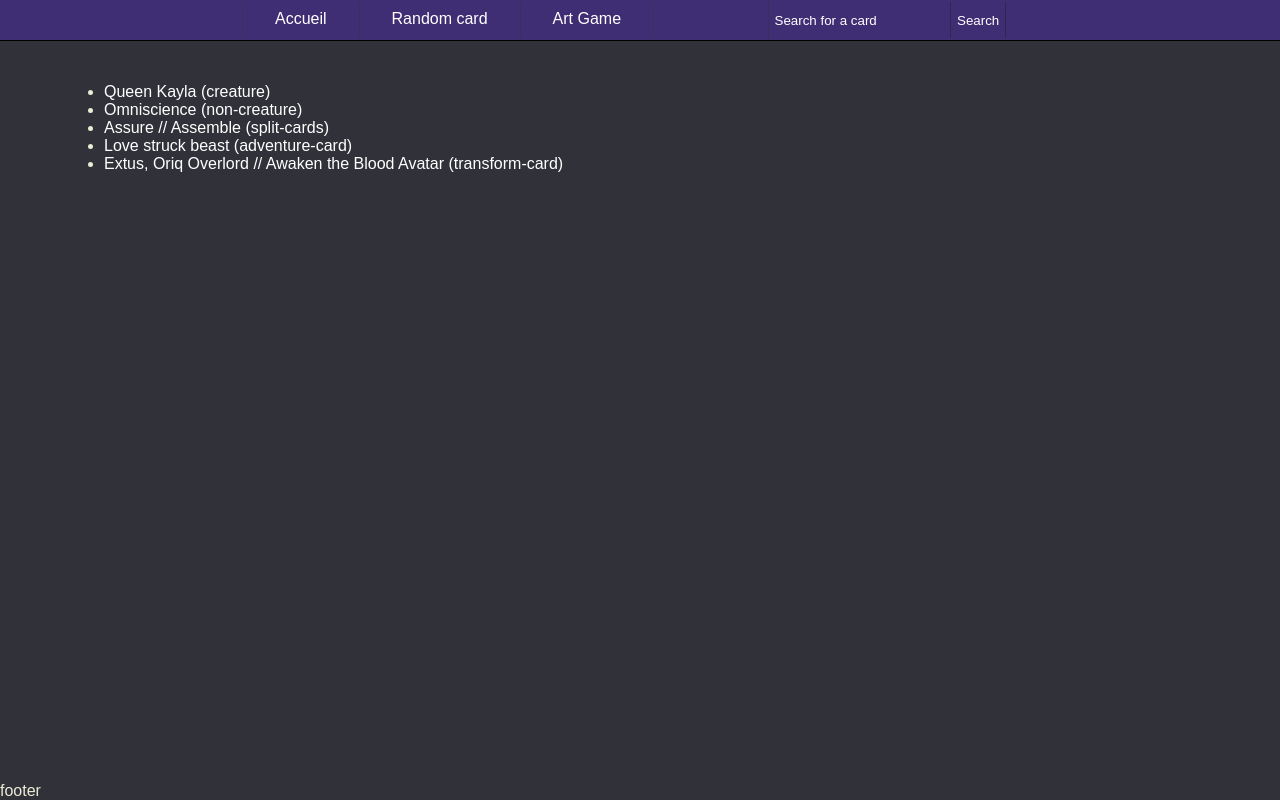
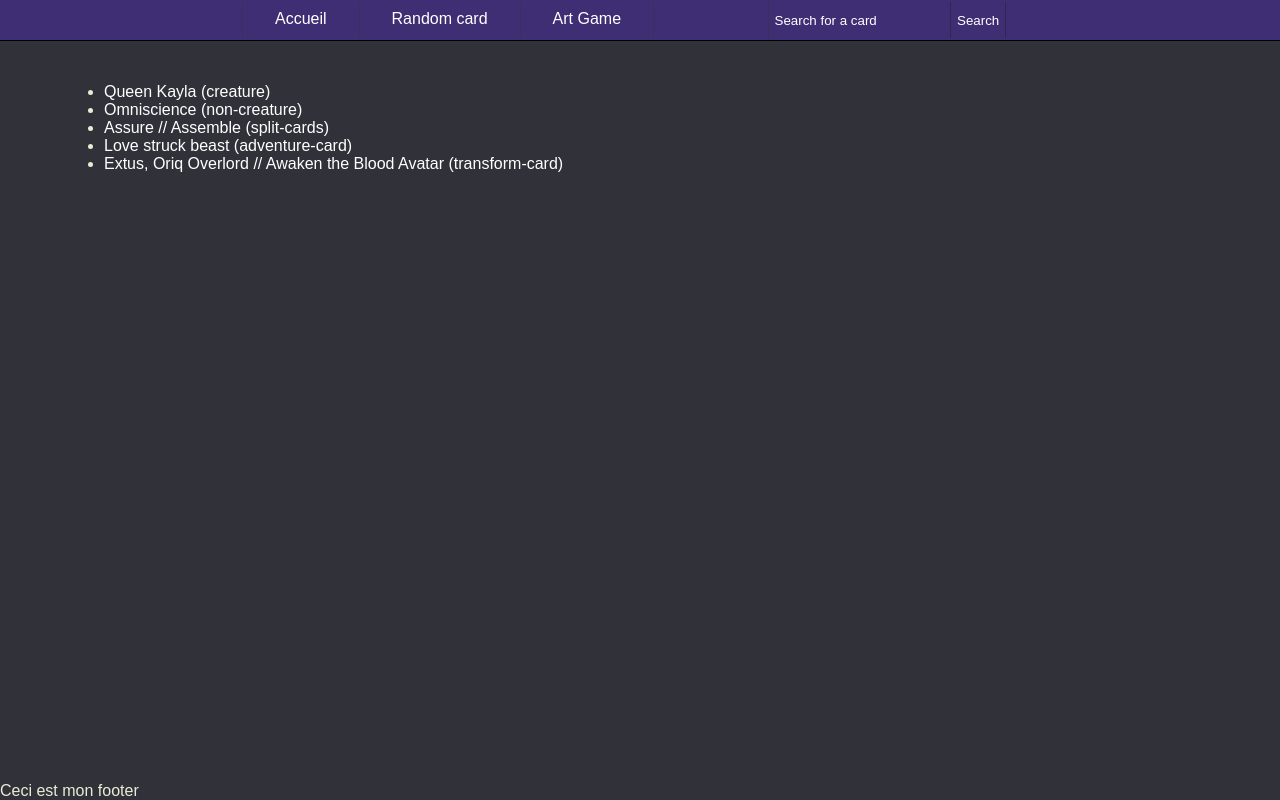
Before and after one commit to Rafien/Vue.js-website, a Vue app: page / in a window 1280 px wide. Built offline with nearby package versions, Linux system fonts and the light colour scheme.

Commit message:
Commentaires

```diff
--- a/src/components/IndexComponent.vue
+++ b/src/components/IndexComponent.vue
@@ -1,5 +1,6 @@
 <template>
   <ul>
+    <!-- router link de test + demo si besoin -->
     <li><router-link :to="{name: 'card_page', params:{nom: 'Queen Kayla bin-Kroog'}}">Queen Kayla (creature)</router-link></li>
     <li><router-link :to="{name: 'card_page', params:{nom: 'Omniscience'}}">Omniscience (non-creature)</router-link></li>
     <li><router-link :to="{name: 'card_page', params:{nom: 'Assure'}}">Assure // Assemble (split-cards)</router-link></li>
--- a/src/components/structure-site/FooterComponent.vue
+++ b/src/components/structure-site/FooterComponent.vue
@@ -6,7 +6,7 @@
 
 <template>
   <footer>
-    footer
+    Ceci est mon footer
   </footer>
 </template>
 
--- a/src/components/structure-site/HeaderComponent.vue
+++ b/src/components/structure-site/HeaderComponent.vue
@@ -5,14 +5,18 @@
 </script>
 
 <template>
+  <!-- navigation -->
   <nav>
       <router-link to="/" class="nav-link">Accueil</router-link>
+      <!-- router vers Random Card -->
       <router-link to="/random" class="nav-link">
+        <!-- tentative ajout de svg -->
         <!-- <svg width="18" height="18" viewBox="0 0 30 30" aria-hidden="true" focusable="false" xmlns="http://www.w3.org/2000/svg">
           <path d="M20.594 18.406l3.594 3.594h-6.188l-.341-.034c-.229.655-.569 1.256-.997 1.786.421.151.867.248 1.338.248h6.188l-3.594 3.594 1.406 1.406 6-6-6-6-1.406 1.406zm3.594-10.406l-3.594 3.594 1.406 1.406 6-6-6-6-1.406 1.406 3.594 3.594h-6.188c-2.2 0-4 1.8-4 4v10c0 1.103-.897 2-2 2h-10v2h10c2.2 0 4-1.8 4-4v-10c0-1.103.896-2 2-2h6.188zm-11.848.034c.229-.654.565-1.258.993-1.787-.419-.15-.864-.247-1.333-.247h-10v2h10l.34.034z">
           </path>
         </svg> -->
         Random card</router-link>
+        <!-- router vers Art-Game -->
       <router-link :to="{name: 'art-game'}" class="nav-border-right nav-link">Art Game</router-link>
   </nav>
 </template>
```
Also changed, not shown: src/components/ArtGameComponent.vue (+11 -1 lines), src/components/CardComponent.vue (+35 -9 lines), src/components/RandomComponent.vue (+6 -1 lines), src/components/SearchComponent.vue (+10 -0 lines), src/components/SearchedComponent.vue (+14 -4 lines).
